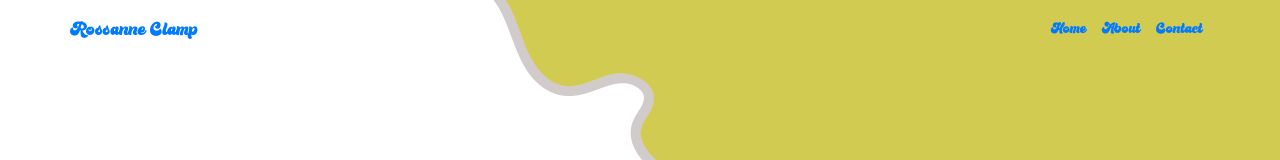
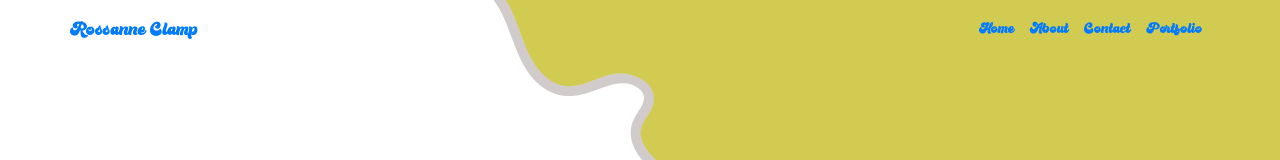
Before and after one commit to mandatoryrecess/profile_project, a React (Create React App) app in the folder react-multi-page-website/: page / in a window 1280 px wide. Shown: the top 160 px of the page. Built offline with nearby package versions, Linux system fonts and the light colour scheme.

Commit message:
portfolio edit added

```diff
--- a/react-multi-page-website/src/components/Navigation.jsx
+++ b/react-multi-page-website/src/components/Navigation.jsx
@@ -40,6 +40,15 @@ function Navigation(props) {
                   Contact
                 </Link>
               </li>
+              <li
+              class={`nav-item  ${
+                props.location.pathname === "/portfolio" ? "active" : ""
+              }`}
+            >
+              <Link class="nav-link" to="/portfolio">
+                Portfolio
+              </Link>
+            </li>
             </ul>
           </div>
         </div>
--- /dev/null
+++ b/react-multi-page-website/src/components/Portfolio.jsx
@@ -0,0 +1,28 @@
+import React from "react";
+
+function Portfolio() {
+  return (
+    <div class="container">
+    <div>
+      <div >
+        <img class="image-holder"
+          src='images/main-image/1x/Artboard 1.png'
+          alt=""
+        />
+      </div>
+      <div >
+        <h1>Portfolio</h1>
+        <p>
+          Lorem Ipsum is simply dummy text of the printing and typesetting
+          industry. Lorem Ipsum has been the industry's standard dummy text
+          ever since the 1500s, when an unknown printer took a galley of
+          type and scrambled it to make a type specimen book.
+        </p>
+      </div>
+    </div>
+  </div>
+
+  );
+}
+
+export default Portfolio;
--- a/react-multi-page-website/src/components/index.js
+++ b/react-multi-page-website/src/components/index.js
@@ -3,3 +3,4 @@ export { default as Footer } from "./Footer";
 export { default as Home } from "./Home";
 export { default as About } from "./About";
 export { default as Contact } from "./Contact";
+export { default as Portfolio } from "./Portfolio";
```
